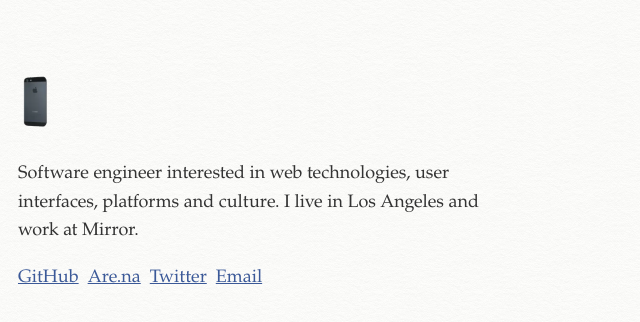
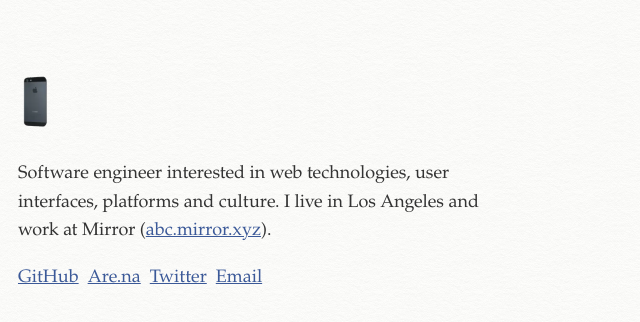
Before and after one commit to tvler/website, a Next.js app: page / in a window 1280 px wide. Shown: the top 322 px of the page, without its empty margins (0-640 px from the left). Built offline with nearby package versions, Linux system fonts and the light colour scheme.

Commit message:
add mirror link

```diff
--- a/pages/index.tsx
+++ b/pages/index.tsx
@@ -25,7 +25,7 @@ const Page: NextPage = () => {
       <p className="mt3 measure-phrase mh3">
         Software engineer interested in web technologies, user
         interfaces, platforms and culture. I live in Los Angeles and work at
-        Mirror.
+        Mirror (<a className="cool-blue" href="https://abc.mirror.xyz/">abc.mirror.xyz</a>).
       </p>
 
       <p className="mt2 mh3">
```
